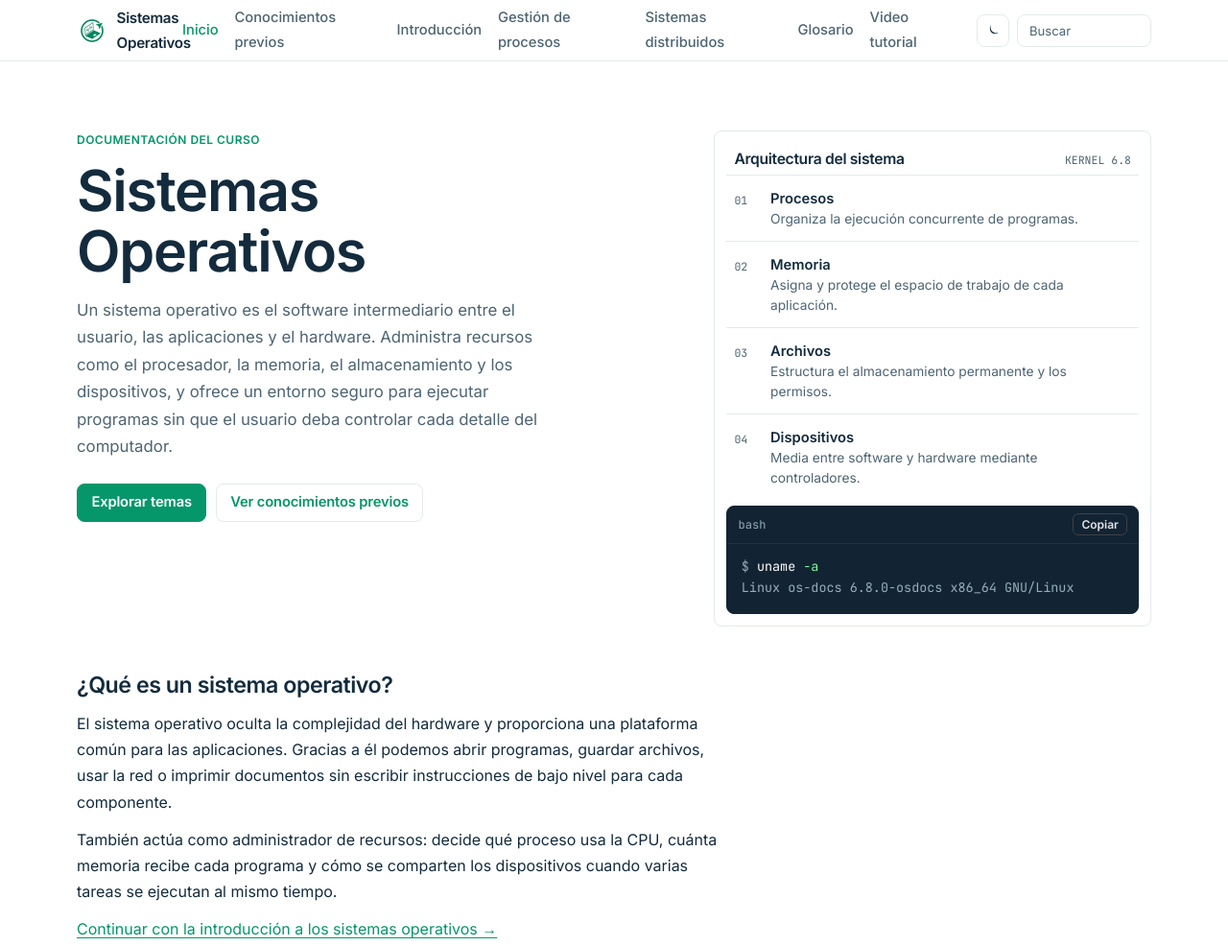
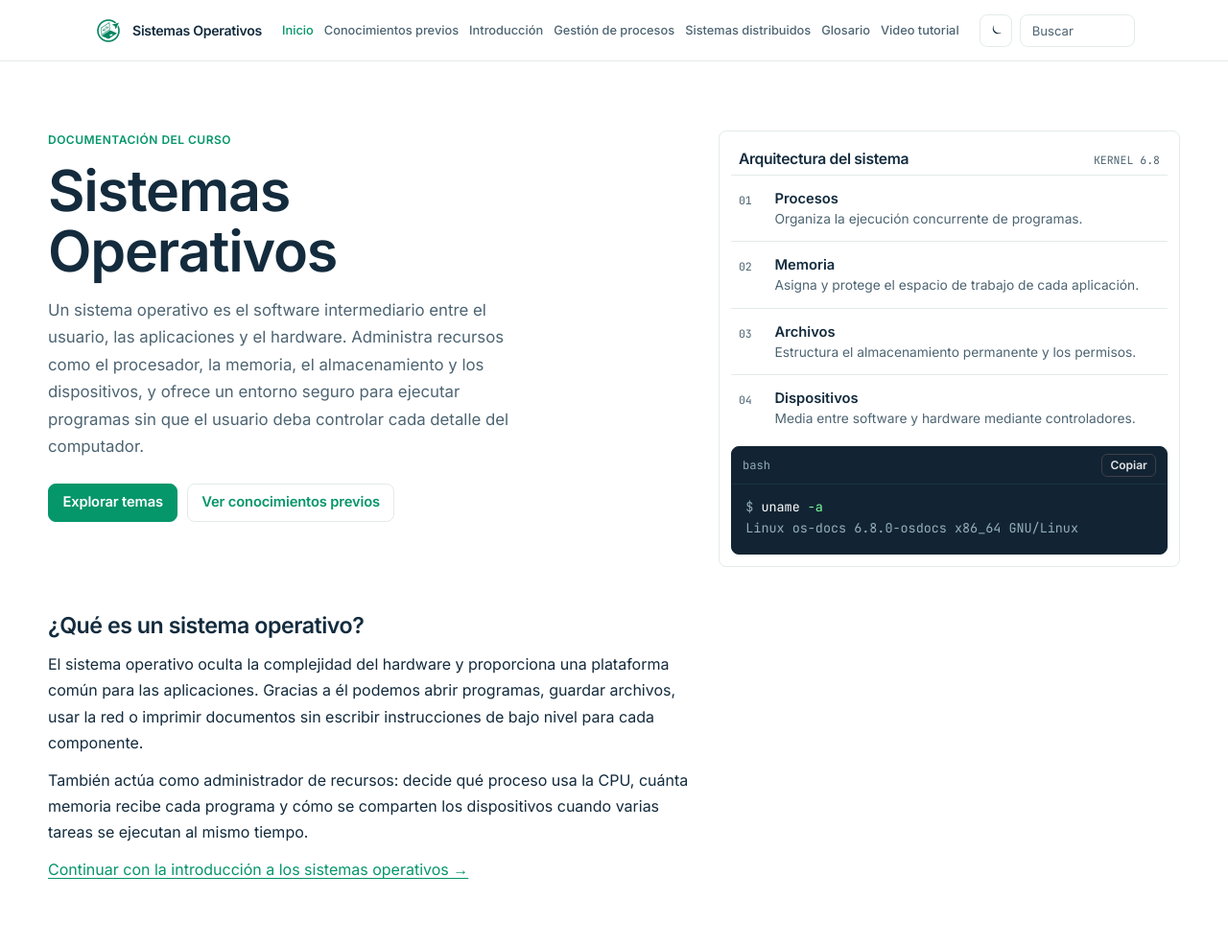
Before and after one commit to Darkkthrax/sistemas-operativos-final, a plain HTML site: page index.html in a window 1280 px wide. Shown: the top 986 px of the page at 96% size. Drawn offline with Linux system fonts and the light colour scheme.

Commit message:
chore: arreglar estilos de navbar

```diff
--- a/css/styles.css
+++ b/css/styles.css
@@ -32,7 +32,8 @@
   --font: "Inter", "Plus Jakarta Sans", system-ui, sans-serif;
   --mono: "JetBrains Mono", "Fira Code", ui-monospace, monospace;
   --measure: 68ch;
-  --page: 1120px;
+  --page: 1180px;
+  --nav: 1500px;
   --radius: 8px;
 }
 
@@ -172,24 +173,25 @@ pre,
 
 .nav-bar {
   height: 100%;
-  width: min(var(--page), calc(100% - 40px));
+  width: min(var(--nav), calc(100% - 48px));
   margin: 0 auto;
-  display: grid;
-  grid-template-columns: 1fr auto 1fr;
+  display: flex;
   align-items: center;
+  justify-content: center;
+  flex-wrap: nowrap;
   gap: 1rem;
 }
 
 .brand {
   display: inline-flex;
   align-items: center;
-  gap: 0.6rem;
-  justify-self: start;
+  gap: 0.55rem;
+  flex-shrink: 0;
   color: var(--ink);
   text-decoration: none;
   font-weight: 600;
   letter-spacing: -0.02em;
-  font-size: 0.95rem;
+  font-size: 0.92rem;
 }
 
 .brand-mark {
@@ -214,20 +216,23 @@ html[data-theme="dark"] .brand-mark-dark {
 .nav-links {
   display: flex;
   align-items: center;
-  gap: 0.15rem;
+  flex-wrap: nowrap;
+  gap: 0.05rem;
   list-style: none;
   margin: 0;
   padding: 0;
+  min-width: 0;
 }
 
 .nav-links a {
   display: inline-block;
-  padding: 0.35rem 0.45rem;
+  padding: 0.3rem 0.4rem;
   color: var(--muted);
   text-decoration: none;
-  font-size: 0.92rem;
+  font-size: 0.84rem;
   font-weight: 500;
   border-radius: 6px;
+  white-space: nowrap;
 }
 
 .nav-links a:hover {
@@ -240,10 +245,10 @@ html[data-theme="dark"] .brand-mark-dark {
 }
 
 .header-tools {
-  justify-self: end;
   display: flex;
   align-items: center;
   gap: 0.5rem;
+  flex-shrink: 0;
 }
 
 .page-search {
@@ -1772,9 +1777,30 @@ figcaption {
   }
 }
 
+@media (max-width: 1280px) and (min-width: 901px) {
+  .nav-links a {
+    padding: 0.28rem 0.32rem;
+    font-size: 0.8rem;
+  }
+
+  .brand {
+    font-size: 0.88rem;
+  }
+
+  .page-search-input {
+    width: 7.5rem;
+  }
+}
+
 @media (max-width: 900px) {
   .nav-bar {
-    grid-template-columns: 1fr auto;
+    width: min(var(--page), calc(100% - 40px));
+    justify-content: space-between;
+    gap: 0.75rem;
+  }
+
+  .header-tools {
+    margin-left: auto;
   }
 
   .nav-toggle {
--- a/index.html
+++ b/index.html
@@ -33,7 +33,7 @@
       href="https://fonts.googleapis.com/css2?family=Inter:wght@400;500;600;700&family=JetBrains+Mono:wght@400;500&display=swap"
       rel="stylesheet"
     />
-    <link rel="stylesheet" href="css/styles.css?v=20261120a" />
+    <link rel="stylesheet" href="css/styles.css?v=20261120k" />
   </head>
   <body data-root="">
     <header class="site-header">
```
Also changed, not shown: temas/conocimientos-previos.html (+1 -1 lines), temas/gestion-procesos.html (+1 -1 lines), temas/glosario.html (+1 -1 lines), temas/introduccion.html (+1 -1 lines), temas/proyecto-video.html (+1 -1 lines), temas/sistemas-distribuidos.html (+1 -1 lines).
